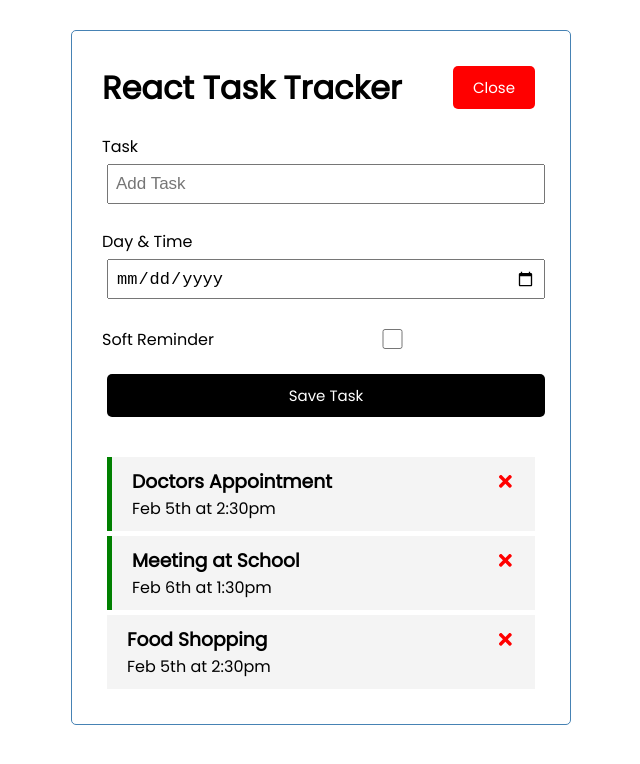
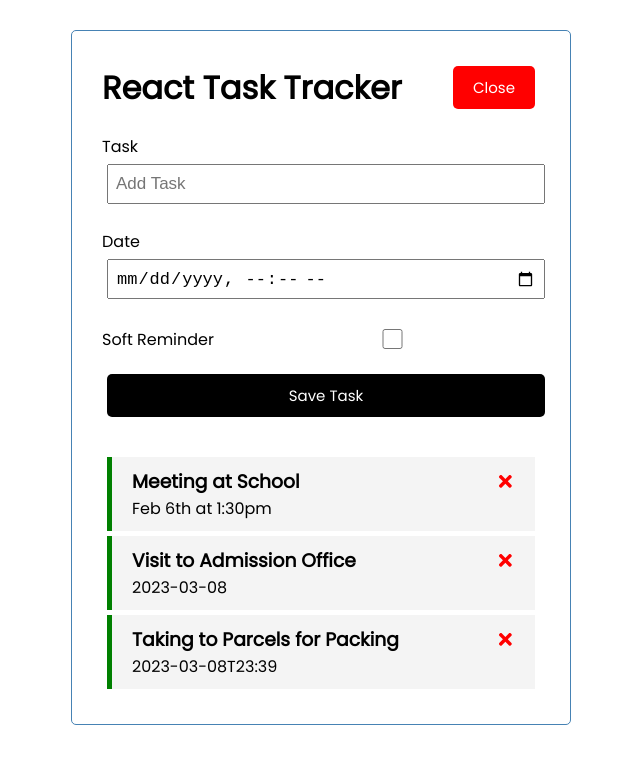
Before and after one commit to send-2-irfan/task-tracker-app, a React (Create React App) app: page / in a window 1280 px wide. Both pictures are taken after a click on the button "Open". Shown: the top 764 px of the page, without its empty margins (319-959 px from the left). Built offline with nearby package versions, Linux system fonts and the light colour scheme; data requests are answered from the project's data file.

Commit message:
done with add task into server

```diff
--- a/db.json
+++ b/db.json
@@ -1,22 +1,22 @@
 {
   "tasks": [
-      {
-        "id": 1,
-        "text": "Doctors Appointment",
-        "day": "Feb 5th at 2:30pm",
-        "reminder": true
+    {
+      "id": 2,
+      "text": "Meeting at School",
+      "day": "Feb 6th at 1:30pm",
+      "reminder": true
     },
     {
-        "id": 2,
-        "text": "Meeting at School",
-        "day": "Feb 6th at 1:30pm",
-        "reminder": true
+      "text": "Visit to Admission Office ",
+      "day": "2023-03-08",
+      "reminder": true,
+      "id": 3
     },
     {
-        "id": 3,
-        "text": "Food Shopping",
-        "day": "Feb 5th at 2:30pm",
-        "reminder": false
+      "text": "Taking to Parcels for Packing",
+      "day": "2023-03-08T23:39",
+      "reminder": true,
+      "id": 4
     }
   ]
 }
--- a/src/App.js
+++ b/src/App.js
@@ -18,7 +18,13 @@ const [showAddTask, setShowAddTask] = useState(false);
   .catch(err => alert(err))
  },[])
 
-const onDelete = (id) => {
+const onDelete = async (id) => {
+  await fetch(
+    `http://localhost:5000/tasks/${id}`,
+    {
+      method: 'DELETE'
+    }
+    )
   setTasks(tasks.filter((task) => task.id !== id));
 }
 
@@ -26,10 +32,18 @@ const onToggle = (id) => {
   setTasks(tasks.map((task) => task.id === id ? {...task, reminder: !task.reminder} : task)
 )}
 
-const onAdd = (task) => {
-  let id = v4();
-  const newTask = {id, ...task};
-  setTasks([...tasks, newTask]);
+const onAdd = async (task) => {
+  const res = await fetch('http://localhost:5000/tasks', {
+    method: 'POST',
+    headers: {
+      'Content-type': 'application/json'
+    },
+    body: JSON.stringify(task)
+  })
+
+  const data = await res.json();
+
+  setTasks([...tasks, data]);
 }
 
   return (
--- a/src/components/AddTask.jsx
+++ b/src/components/AddTask.jsx
@@ -25,8 +25,8 @@ function AddTask({ addTask }) {
         <input type='text' placeholder='Add Task' value={text} onChange={(e)=> setText(e.target.value)} />
       </div>
       <div className='form-control'>
-        <label>Day & Time</label>
-        <input type='date' placeholder='Add Day & Time'value={day} onChange={(e)=> setDay(e.target.value)} />
+        <label>Date</label>
+        <input type='datetime-local' placeholder='Add Day & Time'value={day} onChange={(e)=> setDay(e.target.value)} />
       </div>
       <div className='form-control form-control-check'>
         <label>Soft Reminder</label>
```
